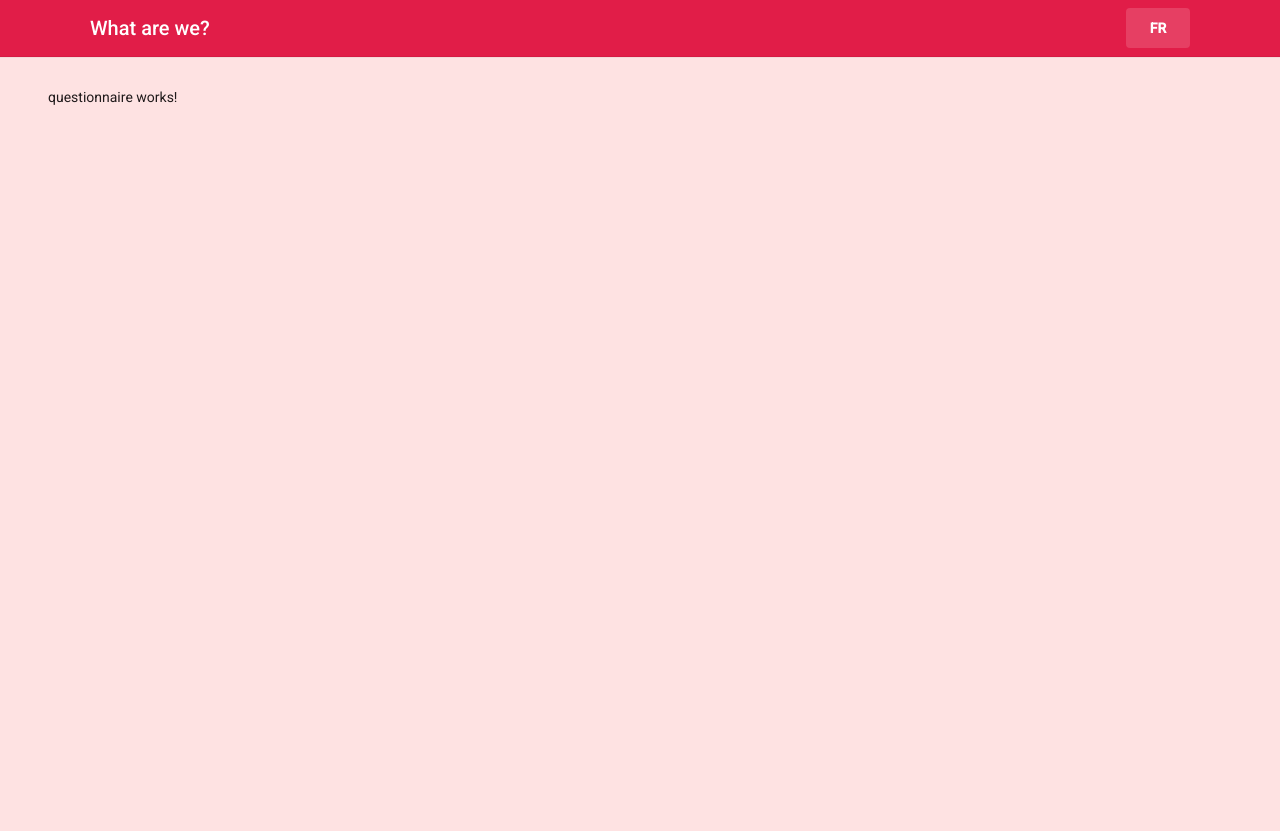
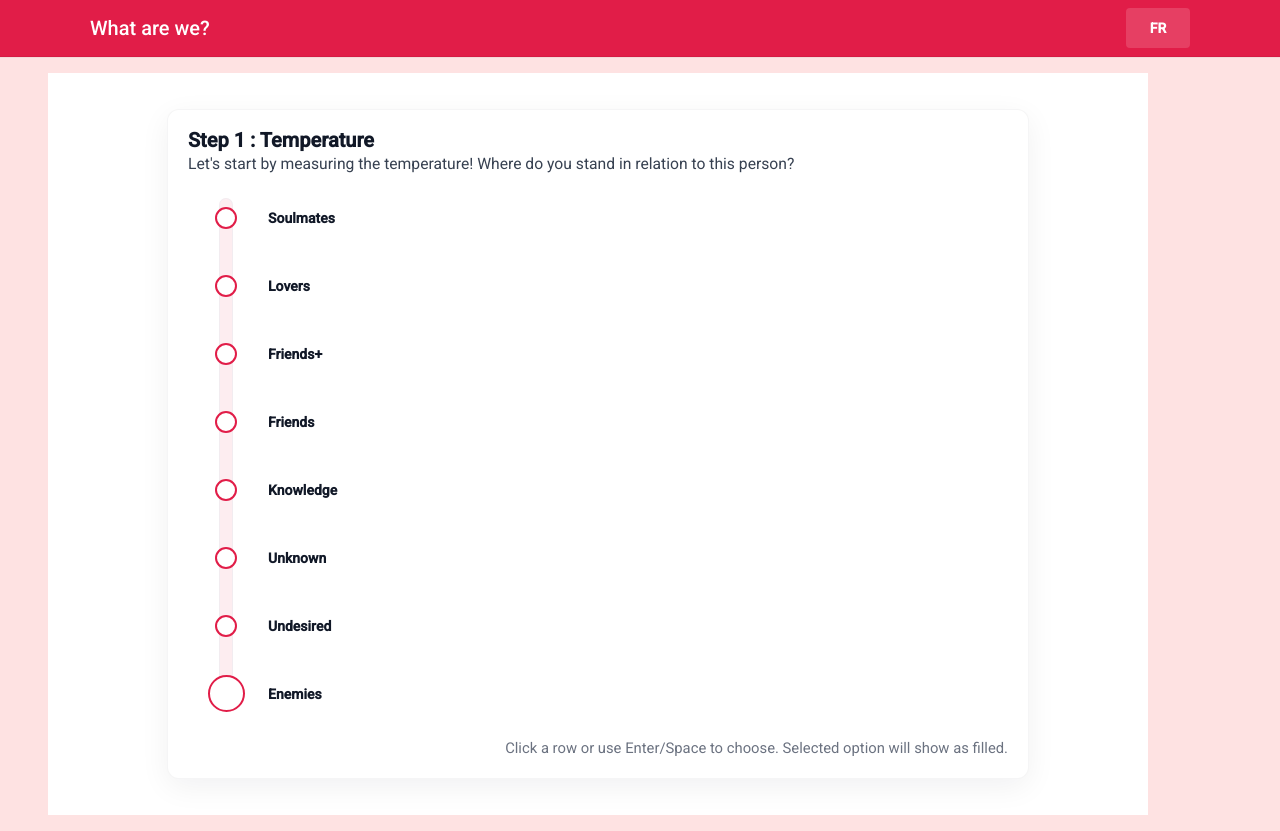
Before and after one commit to JpG771/on-est-quoi, an Angular app: page /questionnaire in a window 1280 px wide. Before the commit the page ends 800 px from the top, so only its background shows below. Built offline with nearby package versions, Linux system fonts and the light colour scheme; no server answers.

Commit message:
Ajout composant thermomètre

```diff
--- a/angular.json
+++ b/angular.json
@@ -17,7 +17,20 @@
       "root": "",
       "sourceRoot": "src",
       "prefix": "app",
+      "i18n": {
+        "locales": {
+          "en": "src/locale/messages.en.xlf",
+          "fr": "src/locale/messages.fr.xlf"
+        }
+      },
       "architect": {
+        "extract-i18n": {
+          "builder": "@angular/localize:extract-i18n",
+          "options": {
+            "browserTarget": "on-est-quoi:build",
+            "outputPath": "src/locale"
+          }
+        },
         "build": {
           "builder": "@angular/build:application",
           "options": {
@@ -62,7 +75,8 @@
             "development": {
               "optimization": false,
               "extractLicenses": false,
-              "sourceMap": true
+              "sourceMap": true,
+              "localize": ["fr"]
             }
           },
           "defaultConfiguration": "production"
--- a/src/app/questionnaire/questionnaire.html
+++ b/src/app/questionnaire/questionnaire.html
@@ -1 +1 @@
-<p>questionnaire works!</p>
+<app-thermometre></app-thermometre>
--- a/src/app/questionnaire/questionnaire.ts
+++ b/src/app/questionnaire/questionnaire.ts
@@ -1,8 +1,9 @@
 import { Component } from '@angular/core';
+import { Thermometre } from "../thermometre/thermometre";
 
 @Component({
   selector: 'app-questionnaire',
-  imports: [],
+  imports: [Thermometre],
   templateUrl: './questionnaire.html',
   styleUrl: './questionnaire.scss',
 })
--- /dev/null
+++ b/src/app/thermometre/thermometre.html
@@ -0,0 +1,42 @@
+<div class="thermo-page">
+  <div class="thermo-card">
+    <header class="thermo-header">
+      <h1 i18n="@@thermometre.title">Step 1 : Temperature</h1>
+      <p class="thermo-sub" i18n="@@thermometre.subtitle">Let's start by measuring the temperature! Where do you stand in relation to this person?</p>
+    </header>
+
+    <div class="thermo-body">
+      <div class="rows-container">
+  <div class="thermo-track" aria-hidden="true">
+    <div class="thermo-fill" [style.height.%]="fillPercent" aria-hidden="true"></div>
+  </div>
+
+  <div class="rows">
+    <div
+      *ngFor="let label of descriptions; let i = index"
+      class="row"
+      role="button"
+      tabindex="0"
+      (click)="select(i)"
+      (keydown.enter)="select(i)"
+      (keydown.space)="select(i)"
+      [attr.aria-pressed]="selectedIndex === i"
+      [class.selected]="selectedIndex === i">
+
+      <div class="row-col dot-col">
+        <span class="dot" [class.filled]="isFilled(i)" aria-hidden="true"></span>
+      </div>
+
+      <div class="row-col label-col">
+        <span class="row-label">{{ label }}</span>
+      </div>
+    </div>
+  </div>
+</div>
+
+      <footer class="thermo-footer">
+        <p class="hint" i18n="@@thermometre.hint">Click a row or use Enter/Space to choose. Selected option will show as filled.</p>
+      </footer>
+    </div>
+  </div>
+</div>
--- /dev/null
+++ b/src/app/thermometre/thermometre.scss
@@ -0,0 +1,240 @@
+.col.left {
+  display: flex;
+  align-items: center;
+  justify-content: center;
+}
+
+/* Page & card layout */
+.thermo-page {
+  display: flex;
+  justify-content: center;
+  padding: 2.25rem 1rem;
+  background: linear-gradient(180deg, #fff 0%, #fff 60%);
+}
+
+.thermo-card {
+  width: 100%;
+  max-width: 820px;
+  background: #ffffff;
+  border-radius: 12px;
+  box-shadow: 0 8px 30px rgba(17,24,39,0.06);
+  padding: 1.25rem;
+  border: 1px solid rgba(15,23,42,0.04);
+}
+
+.thermo-header h1 {
+  margin: 0 0 0.25rem 0;
+  font-size: 1.25rem;
+  color: #111827;
+}
+
+.thermo-sub {
+  margin: 0 0 0.85rem 0;
+  color: #374151;
+  font-size: 0.98rem;
+}
+
+.thermo-body {
+  display: block;
+}
+
+.rows-container {
+  position: relative;
+  width: 100%;
+  max-width: 720px;
+
+  /* layout variables so the track can be centered on the left dot column */
+  --dot-col-w: 52px;
+  --row-pad: 0.3rem; /* matches the .row padding-right/left value */
+}
+
+.thermo-footer {
+  margin-top: 0.9rem;
+  display: flex;
+  justify-content: flex-end;
+}
+
+.thermo-footer .hint {
+  margin: 0;
+  color: #6b7280;
+  font-size: 0.925rem;
+}
+
+/* vertical track behind rows — centered on the left dot column */
+.rows-container .thermo-track {
+  position: absolute;
+  /* position the center of the track at the center of the dot column */
+  left: calc(var(--row-pad) + (var(--dot-col-w) / 2));
+  top: 10px;
+  bottom: 20px;
+  width: 14px;
+  border-radius: 8px;
+  background: rgba(225,29,72,0.08);
+  box-shadow: inset 0 0 0 1px rgba(226, 232, 240, 0.4);
+  pointer-events: none;
+  z-index: 1;
+}
+
+.rows-container .thermo-track .thermo-fill {
+  position: absolute;
+  left: 0;
+  right: 0;
+  bottom: 0;
+  height: 0%;
+  background: linear-gradient(180deg, #991b1b 0%, #7f1d1d 100%); /* darker red fill */
+  border-radius: 8px 8px 0 0;
+  transition: height 320ms cubic-bezier(.2,.8,.2,1);
+  z-index: 0;
+}
+
+.rows {
+  display: flex;
+  flex-direction: column;
+  gap: 0.5rem;
+}
+
+.row {
+  display: flex;
+  align-items: center;
+  gap: 1rem;
+  padding: 0.5rem 0.75rem;
+  border-radius: 0.375rem;
+  cursor: pointer;
+  transition: background-color 180ms ease, transform 120ms ease;
+  position: relative;
+  min-height: 44px; /* ensures consistent height to align with track */
+  z-index: 2; /* ensure rows render above the thermo fill */
+}
+
+.row:hover {
+  background-color: rgba(225, 29, 72, 0.05);
+  transform: translateY(-2px);
+}
+
+.row.selected {
+  background-color: rgba(225, 29, 72, 0.08);
+}
+
+.row-col {
+  display: flex;
+  align-items: center;
+}
+
+.label-col {
+  flex: 1 1 auto;
+}
+
+.dot-col {
+  width: 52px; /* reserve space on the left for the dot and vertical track */
+  display: flex;
+  align-items: center;
+  justify-content: center;
+  flex: 0 0 52px;
+}
+
+.dot {
+  width: 18px;
+  height: 18px;
+  border-radius: 50%;
+  border: 2px solid #e11d48;
+  background: white;
+  transition: background-color 160ms ease, transform 120ms ease;
+}
+
+/* Make the last dot 50% larger than the others */
+.rows .row:last-child .dot {
+  width: 33px;
+  height: 33px;
+}
+
+.dot.filled {
+  background-color: #e11d48;
+  transform: scale(1.05);
+}
+
+.bulb {
+  position: absolute;
+  /* center bulb under the track (same calculation as the track center) */
+  left: calc(var(--row-pad) + (var(--dot-col-w) / 2) - 18px);
+  bottom: 0;
+  width: 36px;
+  height: 36px;
+  border-radius: 50%;
+  border: 2px solid #e11d48;
+  margin-top: 6px;
+  background: white;
+  z-index: 1;
+}
+
+/* Fill animation for dots */
+@keyframes fillGrow {
+  0% {
+    transform: scale(0.6);
+    box-shadow: 0 0 0 rgba(225, 29, 72, 0);
+  }
+  60% {
+    transform: scale(1.12);
+    box-shadow: 0 6px 18px rgba(225,29,72,0.14);
+  }
+  100% {
+    transform: scale(1);
+    box-shadow: 0 6px 18px rgba(225,29,72,0.12);
+  }
+}
+
+.dot.filled {
+  background-color: #e11d48;
+  animation: fillGrow 260ms cubic-bezier(.2,.8,.2,1) both;
+}
+
+/* Right column list */
+.col.right .rows {
+  display: flex;
+  flex-direction: column;
+  gap: 0.5rem;
+}
+
+.row {
+  display: flex;
+  align-items: center;
+  gap: 1rem;
+  padding: 0.5rem 0.75rem;
+  border-radius: 0.375rem;
+  cursor: pointer;
+  transition: background-color 180ms ease, transform 120ms ease;
+}
+
+.row:hover {
+  background-color: rgba(225, 29, 72, 0.05);
+  transform: translateY(-2px);
+}
+
+.row.selected {
+  background-color: rgba(225, 29, 72, 0.08);
+}
+
+.row-circle {
+  width: 18px;
+  height: 18px;
+  border-radius: 50%;
+  border: 2px solid #e11d48;
+  background: transparent;
+  transition: background-color 200ms ease, transform 120ms ease;
+  flex: 0 0 18px;
+}
+
+.row-circle.filled {
+  background-color: #e11d48;
+}
+
+.row-label {
+  font-weight: 600;
+  color: #111827;
+}
+
+/* Responsive */
+@media (max-width: 720px) {
+  .row-label {
+    font-size: 0.95rem;
+  }
+}
--- /dev/null
+++ b/src/app/thermometre/thermometre.ts
@@ -0,0 +1,60 @@
+import { Component, signal } from '@angular/core';
+import { CommonModule } from '@angular/common';
+
+@Component({
+  selector: 'app-thermometre',
+  imports: [CommonModule],
+  templateUrl: './thermometre.html',
+  styleUrl: './thermometre.scss'
+})
+export class Thermometre {
+  descriptions = [
+    $localize`:@@thermometre.soulmates:Soulmates`,
+    $localize`:@@thermometre.lovers:Lovers`,
+    $localize`:@@thermometre.friends_plus:Friends+`,
+    $localize`:@@thermometre.friends:Friends`,
+    $localize`:@@thermometre.knowledge:Knowledge`,
+    $localize`:@@thermometre.unknown:Unknown`,
+    $localize`:@@thermometre.undesired:Undesired`,
+    $localize`:@@thermometre.enemies:Enemies`
+  ];
+
+  // selected index (0 = hottest)
+  selected = signal<number | null>(null);
+
+  constructor() {
+  }
+
+  select(i: number) {
+    // Always select exactly one item (no multi-select, no toggle off)
+    this.selected.set(i);
+  }
+
+  isFilled(i: number): boolean {
+    // Fill all dots that are at or below the selected row (visual bottom-up fill)
+    const s = this.selected();
+    if (s === null) return false;
+    // rows are indexed top(0) -> bottom(n-1); "under the selected" means larger indices
+    return i >= s;
+  }
+
+  get selectedIndex() {
+    return this.selected();
+  }
+
+  get fillPercent(): number {
+    const s = this.selected();
+    const n = this.descriptions.length;
+    if (s === null) return 0;
+    // If the first option (index 0) is selected, fill to the top.
+    if (s === 0) return 100;
+    // Otherwise, fill to the middle of the selected row.
+    // Rows are indexed 0 (top) .. n-1 (bottom). Number of rows below selected = (n-1 - s).
+    // Distance from bottom to middle of selected row = (rowsBelow + 0.5) rows.
+    const rowsBelow = n - 1 - s;
+    const fraction = (rowsBelow + 0.5) / n;
+    const percent = fraction * 100;
+    // clamp between 0 and 100
+    return Math.max(0, Math.min(100, percent));
+  }
+}
```
Also changed, not shown: 2 other files (tests, documents, lock files or other folders).
